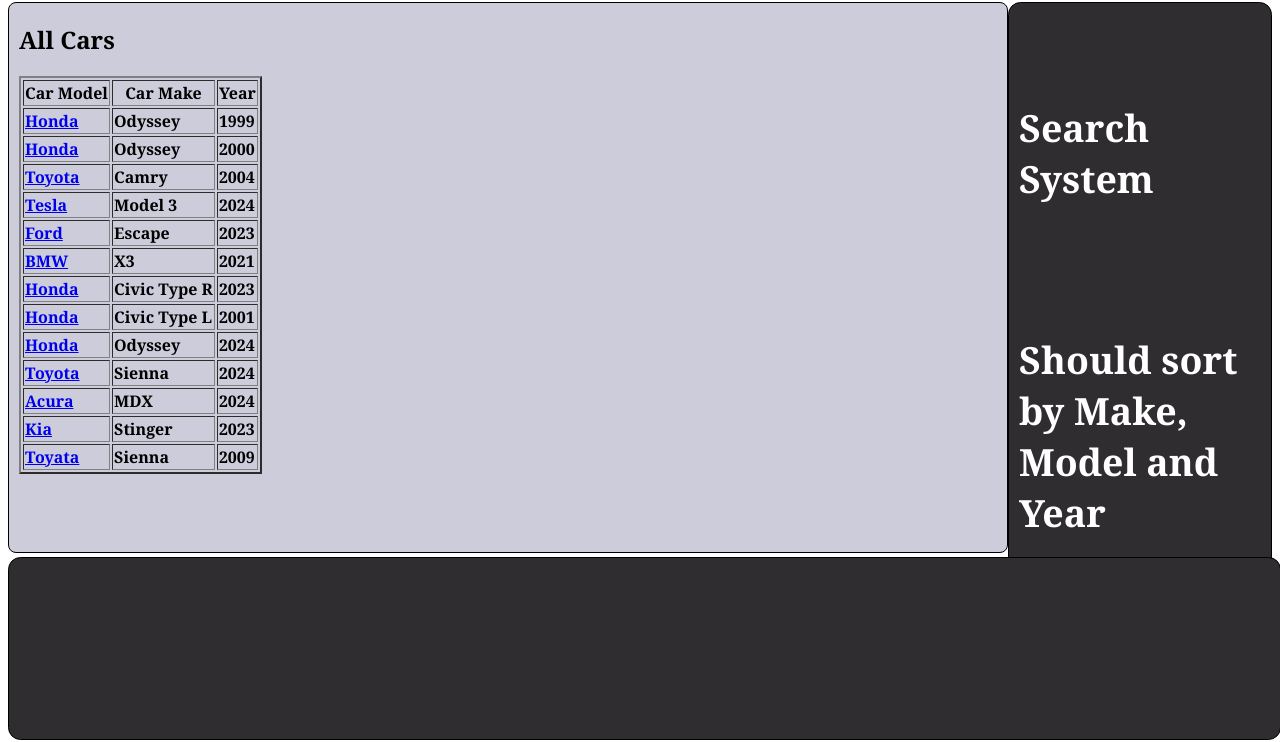
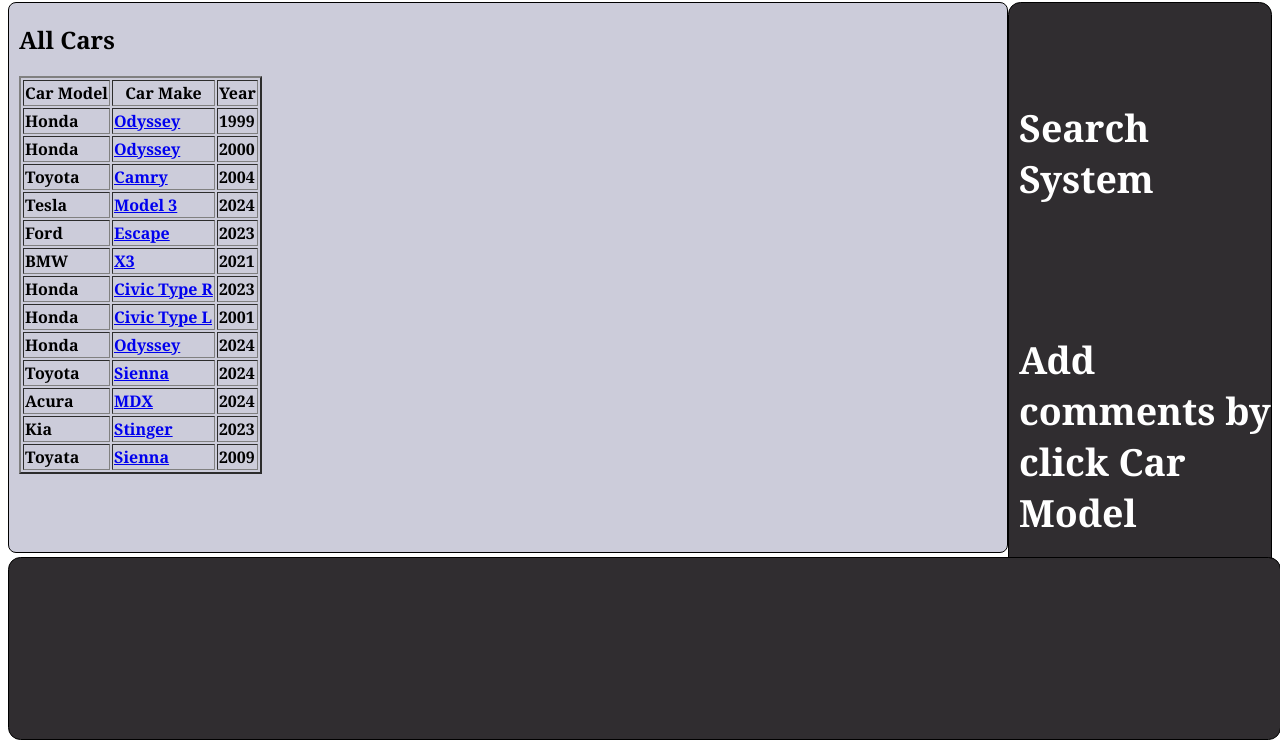
Before and after one commit to dtang31/SRT-Final-Project, a Flask app: page /view in a window 1280 px wide. Shown: the part 58-800 px from the top of the page. Run offline with Flask 3, Linux system fonts and the light colour scheme; data comes from the database, SQL or seed files in the repository.

Commit message:
Minor enhanced

```diff
--- a/app.py
+++ b/app.py
@@ -13,7 +13,7 @@
 @app.route('/')
 def home():
     cursor = conn.cursor()
-    cursor.execute("SELECT * FROM flaskapp_reviews")
+    cursor.execute("SELECT * FROM flaskapp_reviews order by date desc limit 15")
     users = cursor.fetchall()
     return render_template('home.html',users = users)
 
--- a/templates/car_info.html
+++ b/templates/car_info.html
@@ -36,7 +36,7 @@
         </main>
         </div>
         <div class ="side">
-            <h3>Maybe let them add review from here?</h3>
+            <h3>Lets add review from here</h3>
         </div>
         <div class = "bottom">
         </div>
--- a/templates/view_cars.html
+++ b/templates/view_cars.html
@@ -28,8 +28,8 @@
                 </tr>
                 {% for car in cars %}
                 <tr>
-                    <td><a href = "/pictures/{{car[0]}}">{{car[1]}}</a></td>
-                    <td>{{car[2]}}</td>
+                    <td>{{car[1]}}</td>
+                    <td><a href = "/pictures/{{car[0]}}">{{car[2]}}</a></td>
                     <td>{{car[3]}}</td>
                 </tr>
                 {% endfor %}
@@ -38,7 +38,7 @@
         </div>
         <div class ="side">
             <h2>Search System</h2>
-            <h2>Should sort by Make, Model and Year</h2>
+            <h2>Add comments by click Car Model</h2>
         </div>
         <div class = "bottom">
         </div>
```
